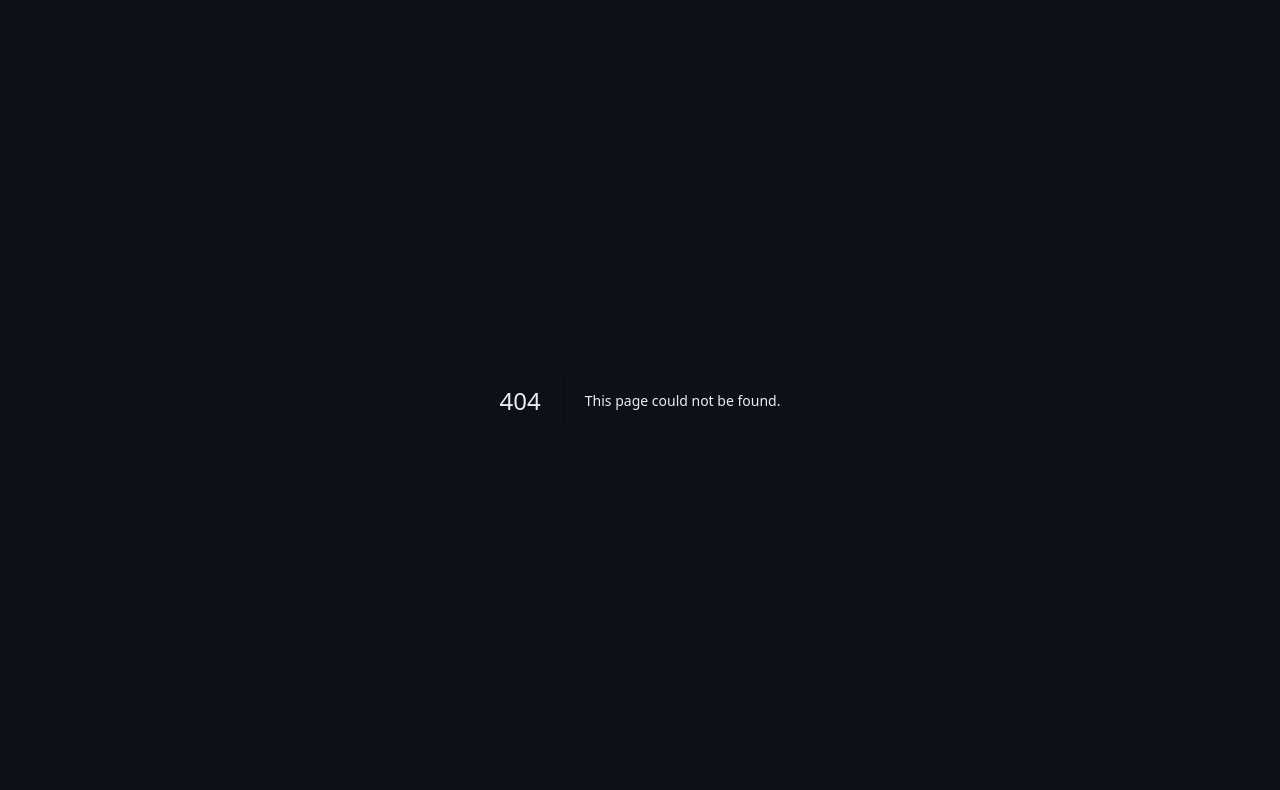
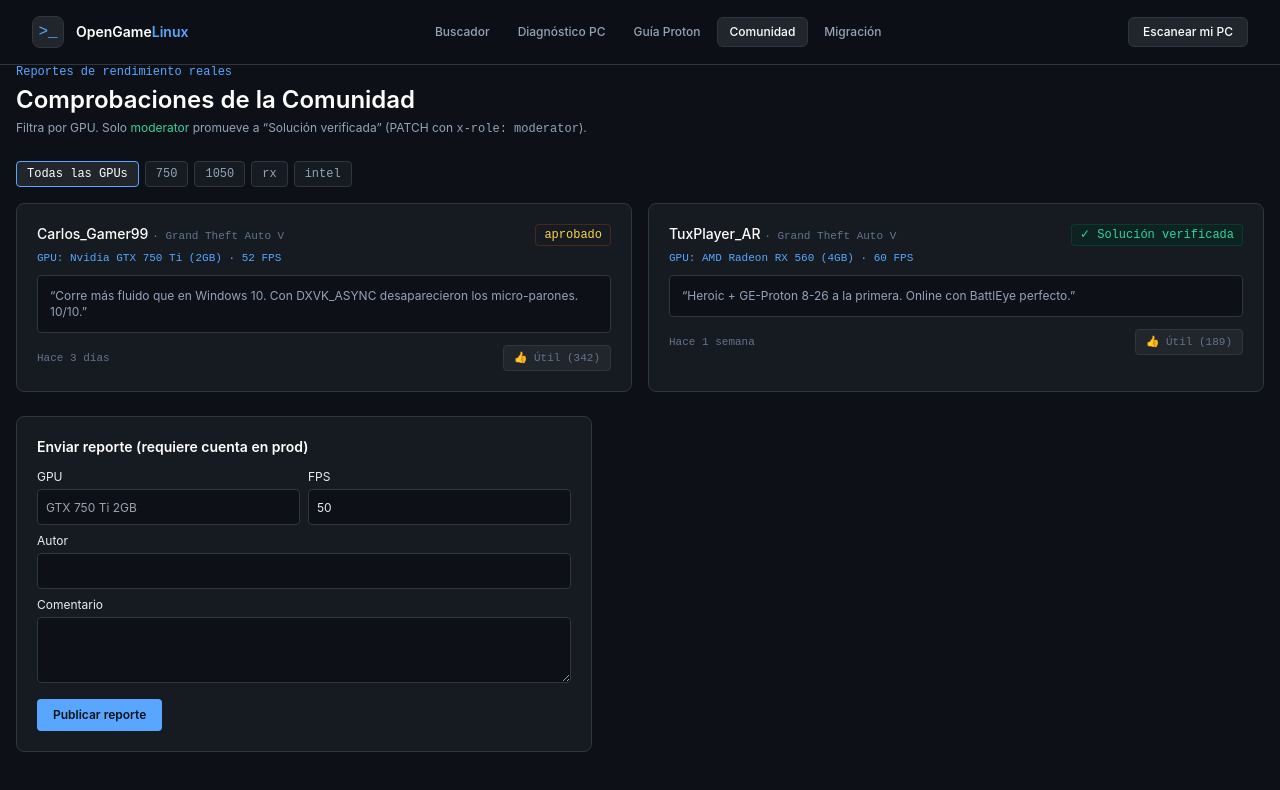
Before and after one commit to SePuLvEdA22/opengame-linux, a Next.js app: page /comunidad in a window 1280 px wide. Before the commit this address had no page. Shown: the top 790 px of the page. Built offline with nearby package versions, Linux system fonts and the light colour scheme.

Commit message:
Fase 4: reportes crear/votar/promover moderator + comunidad

```diff
--- /dev/null
+++ b/src/app/api/reports/[id]/promote/route.ts
@@ -0,0 +1,15 @@
+import { fail, ok } from "@/lib/api-response";
+import { promoteReport } from "@/lib/reports";
+
+export async function PATCH(req: Request, { params }: { params: Promise<{ id: string }> }) {
+  // Demo: rol por header x-role. Prod: auth() + users.role === moderator.
+  const role = req.headers.get("x-role") ?? "user";
+  const { id } = await params;
+  try {
+    const r = promoteReport(Number(id), role);
+    if (!r) return fail("Reporte no encontrado", 404);
+    return ok({ id: r.id, estado: r.estado });
+  } catch {
+    return fail("Solo moderator puede verificar", 403);
+  }
+}
--- /dev/null
+++ b/src/app/api/reports/[id]/vote/route.ts
@@ -0,0 +1,9 @@
+import { fail, ok } from "@/lib/api-response";
+import { voteReport } from "@/lib/reports";
+
+export async function POST(_req: Request, { params }: { params: Promise<{ id: string }> }) {
+  const { id } = await params;
+  const r = voteReport(Number(id));
+  if (!r) return fail("Reporte no encontrado", 404);
+  return ok({ id: r.id, votos: r.votos });
+}
--- /dev/null
+++ b/src/app/api/reports/route.ts
@@ -0,0 +1,24 @@
+import { z } from "zod";
+import { fail, ok } from "@/lib/api-response";
+import { createReport, listReports, reportSchema } from "@/lib/reports";
+
+export async function GET(req: Request) {
+  const url = new URL(req.url);
+  const gpu = url.searchParams.get("gpu") ?? undefined;
+  const page = Math.max(1, parseInt(url.searchParams.get("page") ?? "1", 10) || 1);
+  return ok(listReports(gpu, page, 10));
+}
+
+export async function POST(req: Request) {
+  let json: unknown;
+  try {
+    json = await req.json();
+  } catch {
+    return fail("JSON inválido", 400);
+  }
+  const parsed = reportSchema.safeParse(json);
+  if (!parsed.success) return fail("Reporte inválido: autor, GPU, FPS y texto (10+ caracteres)", 400);
+  // Nota: en prod requiere sesión (Auth.js). Demo admite autor libre.
+  const r = createReport(parsed.data as z.infer<typeof reportSchema>);
+  return ok(r, { status: 201 });
+}
--- /dev/null
+++ b/src/app/comunidad/page.tsx
@@ -0,0 +1,18 @@
+import { SiteHeader } from "@/components/ui";
+import { ComunidadClient } from "@/components/comunidad-client";
+
+export const metadata = { title: "Comunidad — OpenGame Linux" };
+
+export default function ComunidadPage() {
+  return (
+    <>
+      <SiteHeader active="comu" />
+      <main id="contenido" className="pt-16 max-w-7xl mx-auto px-4 py-8">
+        <p className="font-mono text-xs text-primary">Reportes de rendimiento reales</p>
+        <h1 className="text-2xl font-semibold text-white mt-1">Comprobaciones de la Comunidad</h1>
+        <p className="text-xs text-slate-400 mt-1">Filtra por GPU. Solo <span className="text-emerald-400">moderator</span> promueve a “Solución verificada” (PATCH con <code className="font-mono">x-role: moderator</code>).</p>
+        <div className="mt-6"><ComunidadClient /></div>
+      </main>
+    </>
+  );
+}
--- /dev/null
+++ b/src/components/comunidad-client.tsx
@@ -0,0 +1,80 @@
+"use client";
+import { useState } from "react";
+import { REPORTS } from "@/lib/reports";
+import { CATALOG } from "@/lib/games-data";
+
+export function ComunidadClient() {
+  const [filter, setFilter] = useState("");
+  const [items, setItems] = useState(REPORTS);
+  const [form, setForm] = useState({ autor: "", gpu: "", fps: "50", texto: "" });
+  const [msg, setMsg] = useState("");
+
+  async function votar(id: number) {
+    const r = await fetch(`/api/reports/${id}/vote`, { method: "POST" });
+    if (r.ok) setItems(items.map((x) => (x.id === id ? { ...x, votos: x.votos + 1 } : x)));
+  }
+
+  async function crear(e: React.FormEvent) {
+    e.preventDefault();
+    const r = await fetch("/api/reports", {
+      method: "POST",
+      headers: { "Content-Type": "application/json" },
+      body: JSON.stringify({ gameId: 1, autor: form.autor, gpu: form.gpu, ramGb: 8, fps: Number(form.fps), texto: form.texto }),
+    });
+    const j = await r.json();
+    if (j.ok) {
+      setItems([j.data, ...items]);
+      setMsg("Publicado como pendiente de revisión. Un moderator lo verificará.");
+      setForm({ autor: "", gpu: "", fps: "50", texto: "" });
+    } else setMsg(j.error ?? "Error");
+  }
+
+  const shown = items.filter((x) => !filter || x.gpu.toLowerCase().includes(filter.toLowerCase()));
+
+  return (
+    <div>
+      <div className="flex flex-wrap gap-1.5 font-mono text-xs" role="group" aria-label="Filtrar por GPU">
+        {["", "750", "1050", "rx", "intel"].map((f) => (
+          <button key={f} onClick={() => setFilter(f)}
+            className={`px-2.5 py-1 rounded border ${filter === f ? "bg-surface-container-high text-white border-primary" : "bg-surface-container text-slate-400 border-outline"}`}>
+            {f || "Todas las GPUs"}
+          </button>
+        ))}
+      </div>
+      <div className="grid grid-cols-1 md:grid-cols-2 gap-4 mt-4">
+        {shown.map((r) => {
+          const g = CATALOG.find((x) => x.id === r.gameId);
+          return (
+            <article key={r.id} className="steel-card rounded-lg p-5">
+              <div className="flex justify-between gap-2">
+                <p className="font-medium text-sm text-white">{r.autor} <span className="font-mono text-[11px] text-slate-500">· {g?.nombre}</span></p>
+                <span className={`font-mono text-xs px-2 py-0.5 rounded border ${r.estado === "verificada" ? "text-emerald-400 border-emerald-800/40 bg-emerald-950/50" : "text-amber-300 border-amber-800/40"}`}>
+                  {r.estado === "verificada" ? "✓ Solución verificada" : r.estado}
+                </span>
+              </div>
+              <p className="font-mono text-[11px] text-primary mt-1">GPU: {r.gpu} · {r.fps} FPS</p>
+              <p className="text-xs text-slate-400 bg-background border border-outline rounded p-3 mt-2">“{r.texto}”</p>
+              <div className="flex justify-between items-center mt-3 font-mono text-[11px] text-slate-500">
+                <span>{r.fecha}</span>
+                <button onClick={() => votar(r.id)} className="px-2.5 py-1 rounded bg-surface-container-high border border-outline" aria-label={`Marcar útil reporte de ${r.autor}`}>
+                  👍 Útil ({r.votos})
+                </button>
+              </div>
+            </article>
+          );
+        })}
+      </div>
+      <form onSubmit={crear} className="steel-card rounded-lg p-5 mt-6 max-w-xl">
+        <h2 className="font-semibold text-white text-sm">Enviar reporte (requiere cuenta en prod)</h2>
+        <div className="grid grid-cols-2 gap-2 mt-3 text-xs">
+          <label>GPU<input required value={form.gpu} onChange={(e) => setForm({ ...form, gpu: e.target.value })} placeholder="GTX 750 Ti 2GB" className="mt-1 w-full h-9 rounded bg-background border border-outline px-2" /></label>
+          <label>FPS<input required type="number" value={form.fps} onChange={(e) => setForm({ ...form, fps: e.target.value })} className="mt-1 w-full h-9 rounded bg-background border border-outline px-2" /></label>
+        </div>
+        <label className="block text-xs mt-2">Autor<input required value={form.autor} onChange={(e) => setForm({ ...form, autor: e.target.value })} className="mt-1 w-full h-9 rounded bg-background border border-outline px-2" /></label>
+        <label className="block text-xs mt-2">Comentario<textarea required value={form.texto} onChange={(e) => setForm({ ...form, texto: e.target.value })} rows={3} className="mt-1 w-full rounded bg-background border border-outline p-2" /></label>
+        <button className="mt-3 px-4 py-2 rounded bg-primary text-[#0d1117] font-semibold text-xs" type="submit">Publicar reporte</button>
+        {msg && <p role="status" className="text-xs text-emerald-400 mt-2">{msg}</p>}
+      </form>
+    </div>
+  );
+}
--- /dev/null
+++ b/src/lib/reports.ts
@@ -0,0 +1,58 @@
+// Reportes comunidad RF-08/10 — validación + flujo moderación.
+// Store en memoria para MVP $0 (Neon en prod usa user_reports/report_votes/solutions).
+import { z } from "zod";
+
+export const reportSchema = z.object({
+  gameId: z.number().int().min(1).max(30),
+  autor: z.string().min(2).max(40),
+  gpu: z.string().min(2).max(80),
+  ramGb: z.coerce.number().min(2).max(128),
+  fps: z.coerce.number().int().min(0).max(500),
+  texto: z.string().min(10).max(800),
+});
+
+export interface Report extends z.infer<typeof reportSchema> {
+  id: number;
+  votos: number;
+  estado: "pendiente" | "aprobado" | "verificada";
+  fecha: string;
+}
+
+let seq = 3;
+export const REPORTS: Report[] = [
+  { id: 1, gameId: 1, autor: "Carlos_Gamer99", gpu: "Nvidia GTX 750 Ti (2GB)", ramGb: 8, fps: 52, texto: "Corre más fluido que en Windows 10. Con DXVK_ASYNC desaparecieron los micro-parones. 10/10.", votos: 342, estado: "aprobado", fecha: "Hace 3 días" },
+  { id: 2, gameId: 1, autor: "TuxPlayer_AR", gpu: "AMD Radeon RX 560 (4GB)", ramGb: 16, fps: 60, texto: "Heroic + GE-Proton 8-26 a la primera. Online con BattlEye perfecto.", votos: 189, estado: "verificada", fecha: "Hace 1 semana" },
+];
+
+export function listReports(gpuFilter?: string, page = 1, limit = 10) {
+  const f = (gpuFilter ?? "").toLowerCase();
+  const items = REPORTS.filter((r) => !f || r.gpu.toLowerCase().includes(f));
+  const totalPages = Math.max(1, Math.ceil(items.length / limit));
+  const safe = Math.min(Math.max(1, page), totalPages);
+  return { items: items.slice((safe - 1) * limit, safe * limit), total: items.length, page: safe, totalPages };
+}
+
+export function createReport(input: z.infer<typeof reportSchema>): Report {
+  const parsed = reportSchema.parse(input);
+  const r: Report = { ...parsed, id: seq++, votos: 0, estado: "pendiente", fecha: "Ahora mismo" };
+  REPORTS.unshift(r);
+  return r;
+}
+
+export function voteReport(id: number): Report | undefined {
+  const r = REPORTS.find((x) => x.id === id);
+  if (r) r.votos += 1;
+  return r;
+}
+
+// RNF-07: solo moderator promueve pendiente/aprobado → verificada
+export function promoteReport(id: number, role?: string): Report | undefined {
+  if (role !== "moderator") throw new Error("Solo moderator puede verificar");
+  const r = REPORTS.find((x) => x.id === id);
+  if (r) r.estado = "verificada";
+  return r;
+}
+
+export function verifiedSolutions(gameId: number): Report[] {
+  return REPORTS.filter((r) => r.gameId === gameId && r.estado === "verificada");
+}
```
Also changed, not shown: 1 other file (tests, documents, lock files or other folders).
